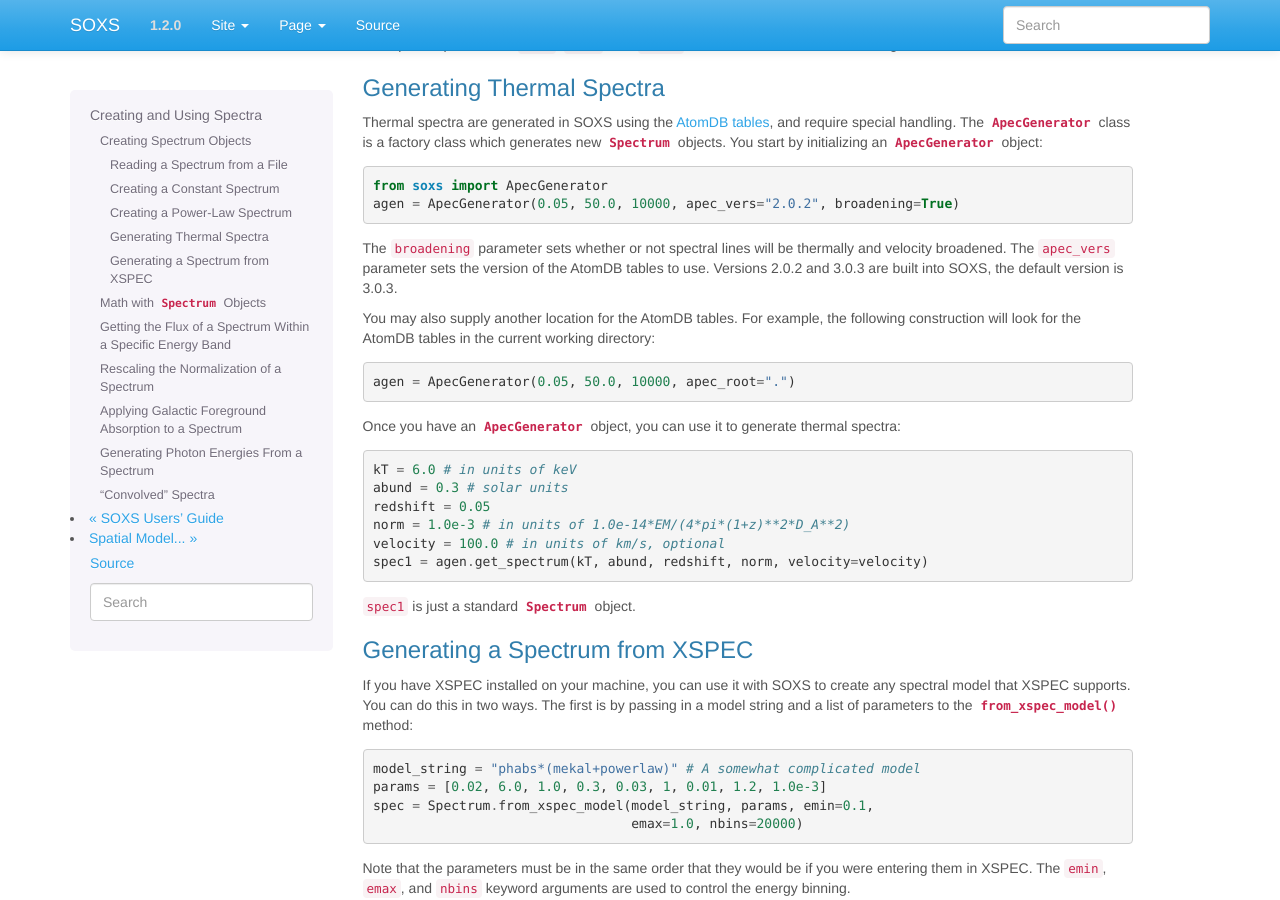
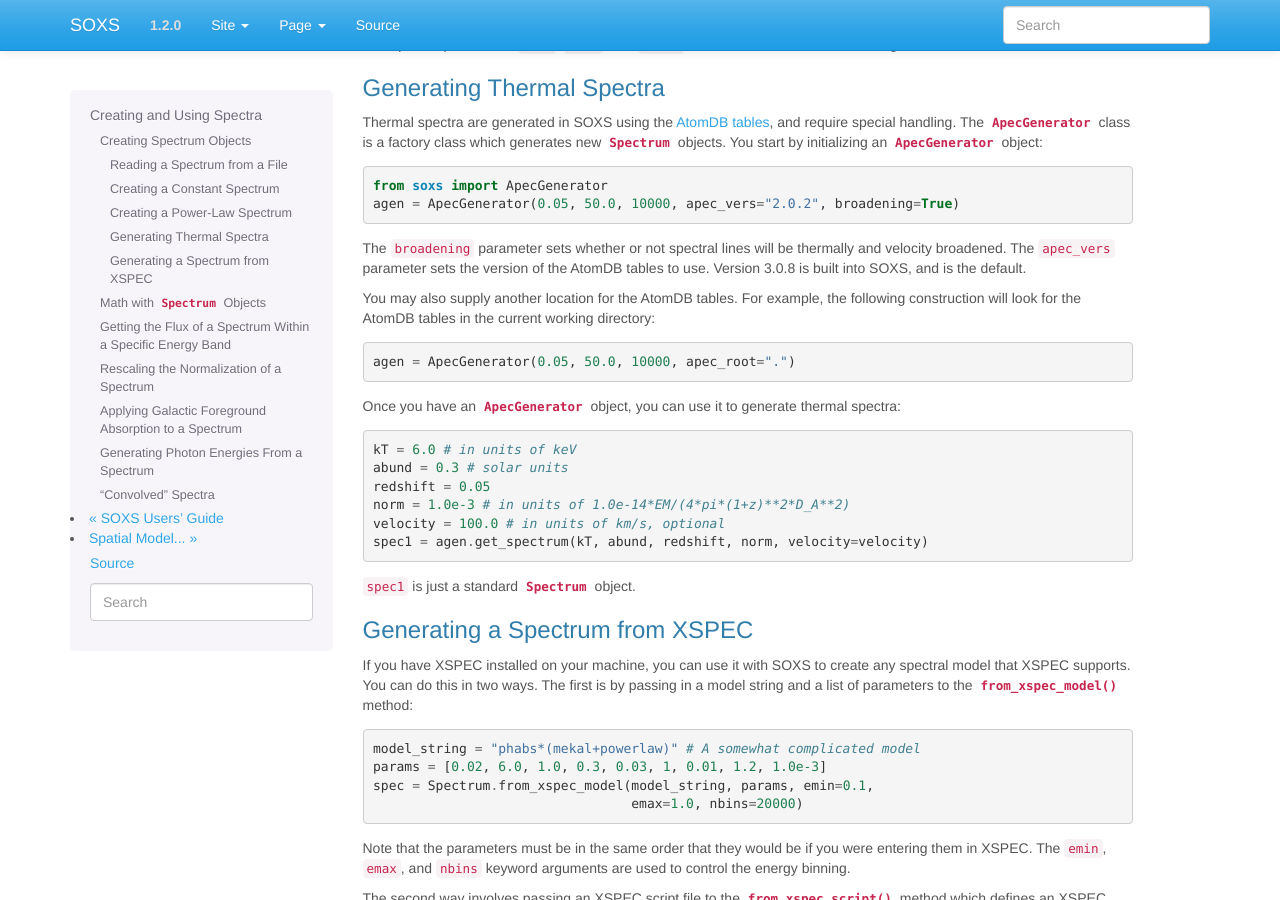
Before and after one commit to lynx-x-ray-observatory/soxs, a Sphinx documentation site: the page built from doc/source/users_guide/spectra.rst, in a window 1280 px wide and 900 px high, scrolled down 1001 px. Built offline with Sphinx 7.4.7, drawn with Linux system fonts in a browser that asks for light colours.

Commit message:
Remove APEC versions 2.0.2 and 3.0.3 and replace with version 3.0.8

```diff
--- a/doc/source/changelog.rst
+++ b/doc/source/changelog.rst
@@ -14,6 +14,8 @@ This is a release with two new features and some fixes to the documentation.
   which take a parameter for the Galactic hydrogen column ``nH`` now take an
   optional parameter which can be set to ``"wabs"`` or ``"tbabs"``. The default
   is still ``"wabs"``.
+* SOXS now bundles only one version of the AtomDB tables, v3.0.8. It is still
+  possible to point to your own directory containing a different version.
 * Various minor corrections to the documentation were made.
 
 Version 1.1.1
--- a/doc/source/users_guide/spectra.rst
+++ b/doc/source/users_guide/spectra.rst
@@ -89,8 +89,7 @@ new :class:`~soxs.spectra.Spectrum` objects. You start by initializing an
 
 The ``broadening`` parameter sets whether or not spectral lines will be
 thermally and velocity broadened. The ``apec_vers`` parameter sets the version
-of the AtomDB tables to use. Versions 2.0.2 and 3.0.3 are built into SOXS, the
-default version is 3.0.3.
+of the AtomDB tables to use. Version 3.0.8 is built into SOXS, and is the default.
 
 You may also supply another location for the AtomDB tables. For example, the
 following construction will look for the AtomDB tables in the current working
```
Also changed, not shown: 4 other files.
